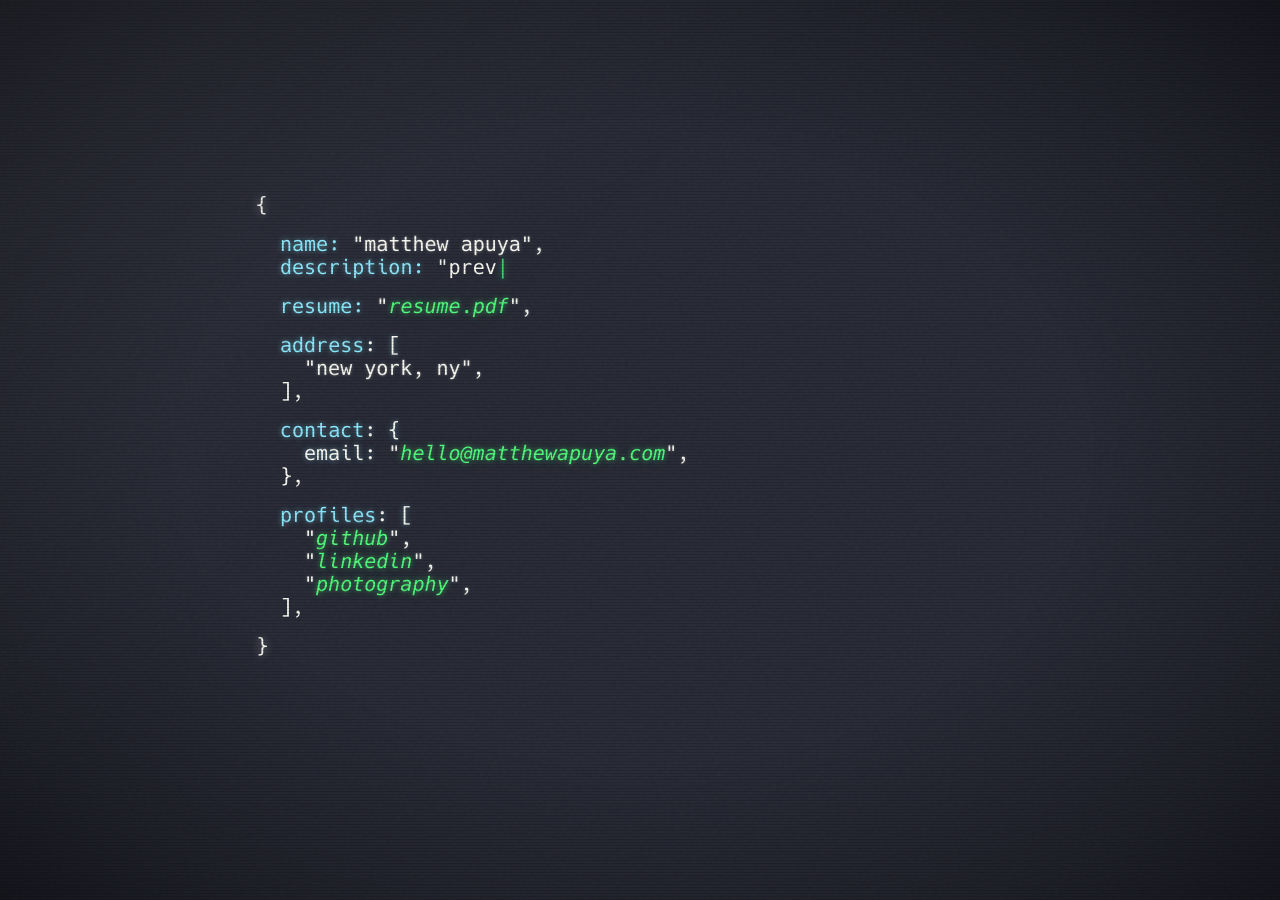
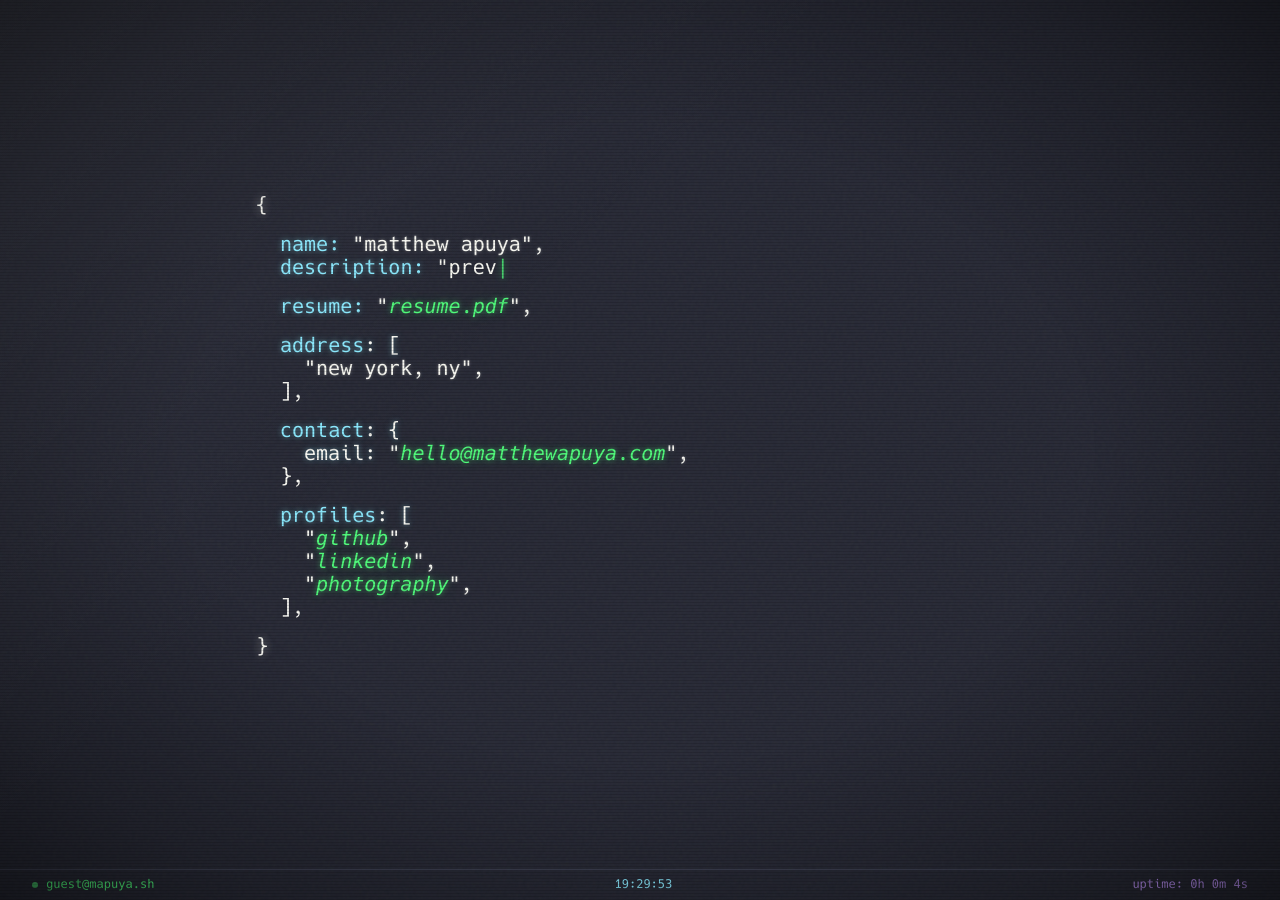
Before and after one commit to mapuya19/mapuya19.github.io, a Jekyll site: the page built from index.md, in a window 1280 px wide. Built offline with Jekyll 4.4.1, drawn with Linux system fonts in a browser that asks for light colours.

Commit message:
feat: add status bar and easter egg trigger markup
Enhance home layout with terminal UI elements:
- Add terminal-style status bar footer with session info
- Display current time and uptime counters
- Mark 'one piece' description with easter-egg class
  to trigger ASCII art display on click

```diff
--- a/_layouts/home.html
+++ b/_layouts/home.html
@@ -13,7 +13,11 @@ layout: default
     {% if site.json.description.first %}
     <div id="typed-strings">
       {% for i in site.json.description %}
+      {% if i contains "one piece" %}
+      <span class="easter-egg">"{{ i }}",</span>
+      {% else %}
       <span>{{ i | prepend: '"' | append: '",'}}</span>
+      {% endif %}
       {% endfor %}
     </div>
     <p><span class="key">description</span>{% include typed.html %}</p>
@@ -79,3 +83,13 @@ layout: default
     {% endif %}
   </div>
 </main>
+
+<!-- Status Bar -->
+<footer class="status-bar">
+  <span>
+    <span class="status-indicator"></span>
+    <span class="status-session">guest@mapuya.sh</span>
+  </span>
+  <span class="status-time">00:00:00</span>
+  <span class="status-uptime">uptime: 0h 0m 0s</span>
+</footer>
```
